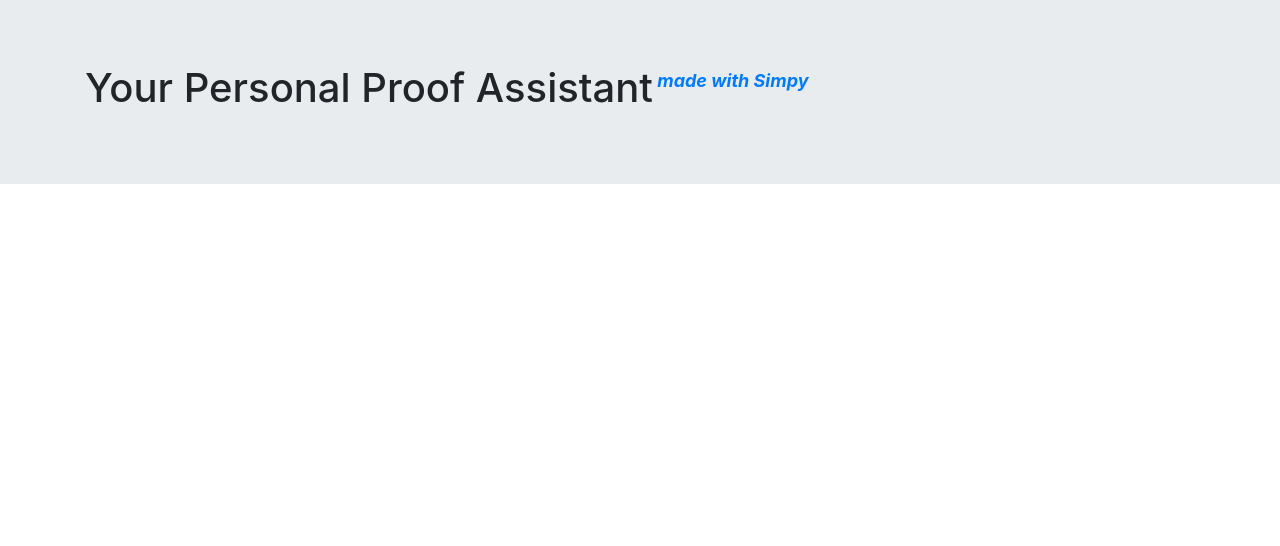
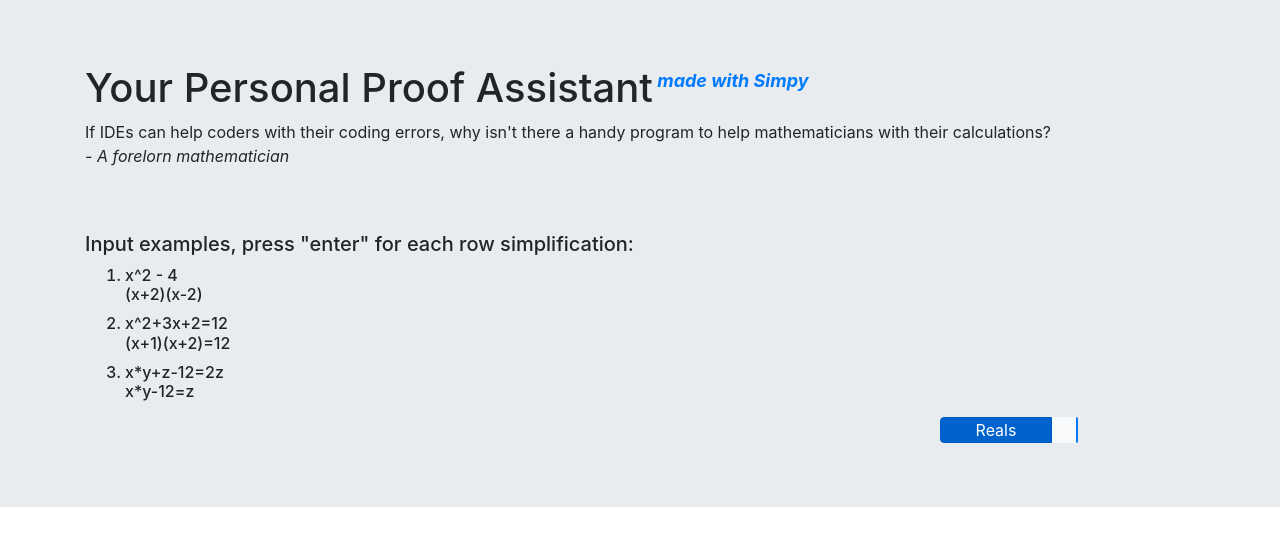
Before and after one commit to s-avni/web-proof-helper, a React (Create React App) app in the folder web-client/: page / in a window 1280 px wide. Shown: the top 546 px of the page. Built offline with nearby package versions, Linux system fonts and the light colour scheme.

Commit message:
Prepared proxying to server and continued implement web code in React (including an animating toggle - couldn't help myself :P)

```diff
--- a/web-client/package.json
+++ b/web-client/package.json
@@ -2,6 +2,7 @@
   "name": "web-client",
   "version": "0.1.0",
   "private": true,
+  "proxy": "https://localhost:5000",
   "dependencies": {
     "@types/jest": "24.0.23",
     "@types/node": "12.12.8",
--- a/web-client/src/App.tsx
+++ b/web-client/src/App.tsx
@@ -1,9 +1,11 @@
 import React from 'react';
-import logo from './logo.svg';
 import './App.css';
-import { Jumbotron, Container } from 'react-bootstrap';
+import { Jumbotron, Container, Row, ToggleButtonGroup, ToggleButton } from 'react-bootstrap';
+import { Col } from 'react-bootstrap';
 
 const App: React.FC = () => {
+  const [domain, setDomain] = React.useState<"reals" | "complex">("reals");
+  const toggleDomain = () => setDomain(domain === "reals" ? "complex" : "reals")
   return (
     <Jumbotron fluid={true}>
       <Container>
@@ -12,6 +14,34 @@ const App: React.FC = () => {
             rel="noopener noreferrer" href="https://simpy.readthedocs.io/en/latest/"
             target="_blank">Simpy</a></b></i></sup>
         </h1>
+        <blockquote>
+          If IDEs can help coders with their coding errors, why isn't there a handy program to help mathematicians
+          with
+                their calculations?<br />
+          <cite>- A forelorn mathematician</cite>
+        </blockquote>
+        {/* TODO: Replace with styles */}
+        <br />
+        <br />
+        <h5>Input examples, press "enter" for each row simplification: </h5>
+        <h6>
+          <ol>
+            <li>x^2 - 4 <br />(x+2)(x-2)</li>
+            <li>x^2+3x+2=12<br /> (x+1)(x+2)=12</li>
+            <li>x*y+z-12=2z<br />x*y-12=z</li>
+          </ol>
+        </h6>
+      </Container>
+      <Container className="text-center">
+        <Row>
+          <Col md={{ offset: 9, span: 1 }}>
+            <ToggleButtonGroup name="domain" id="domain-toggle" type="radio" value={domain}>
+              <ToggleButton className="reals" value="reals" type="radio" onClick={() => setDomain("complex")}>Reals</ToggleButton>
+              <div className="toggle-handle btn btn-light" onClick={toggleDomain} />
+              <ToggleButton className="complex" value="complex" type="radio" onClick={() => setDomain("reals")}>Complex</ToggleButton>
+            </ToggleButtonGroup>
+          </Col>
+        </Row>
       </Container>
     </Jumbotron>
   );
--- a/web-client/src/index.css
+++ b/web-client/src/index.css
@@ -31,3 +31,48 @@ li {
   padding-bottom: 5px;
   text-align: left;
 }
+
+.complex.btn-primary,
+.complex.btn-primary:not(.active) {
+  background-color: #28a745;
+}
+
+.complex.btn-primary:not(.disabled):not(:disabled):hover,
+.complex.btn-primary:not(.disabled):not(:disabled):active,
+.complex.btn-primary:not(.disabled):not(:disabled):focus,
+.complex.btn-primary:not(.disabled):not(:disabled).active {
+  background-color: #218838;
+}
+
+#domain-toggle {
+  grid-auto-flow: column;
+  display: grid;
+}
+
+#domain-toggle.btn-group.btn-group-toggle>.btn-primary {
+  width: 7em;
+  transition: width 0.25s linear;
+  /* transition: padding-left 0.5s linear;
+  transition: padding-right 0.5s linear; */
+  min-width: 0;
+  overflow: hidden;
+  padding: 0;
+}
+
+#domain-toggle.btn-group.btn-group-toggle>.btn-primary:not(.active) {
+  width: 0;
+  /* padding-left: 0;
+  padding-right: 0; */
+}
+
+.toggle-handle {
+  position: relative;
+  margin: 0 auto;
+  padding-top: 0;
+  padding-bottom: 0;
+  height: 100%;
+  width: 0;
+  border-width: 1px;
+  border-color: black;
+  background-color: #fff;
+}
```
